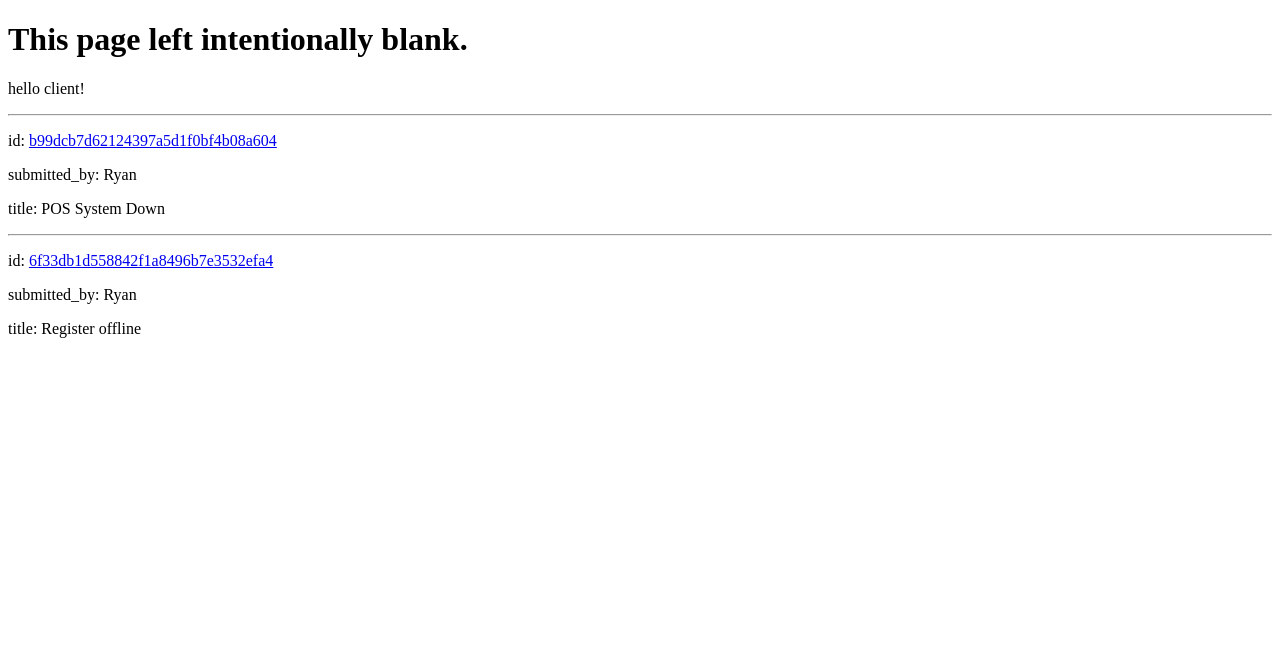
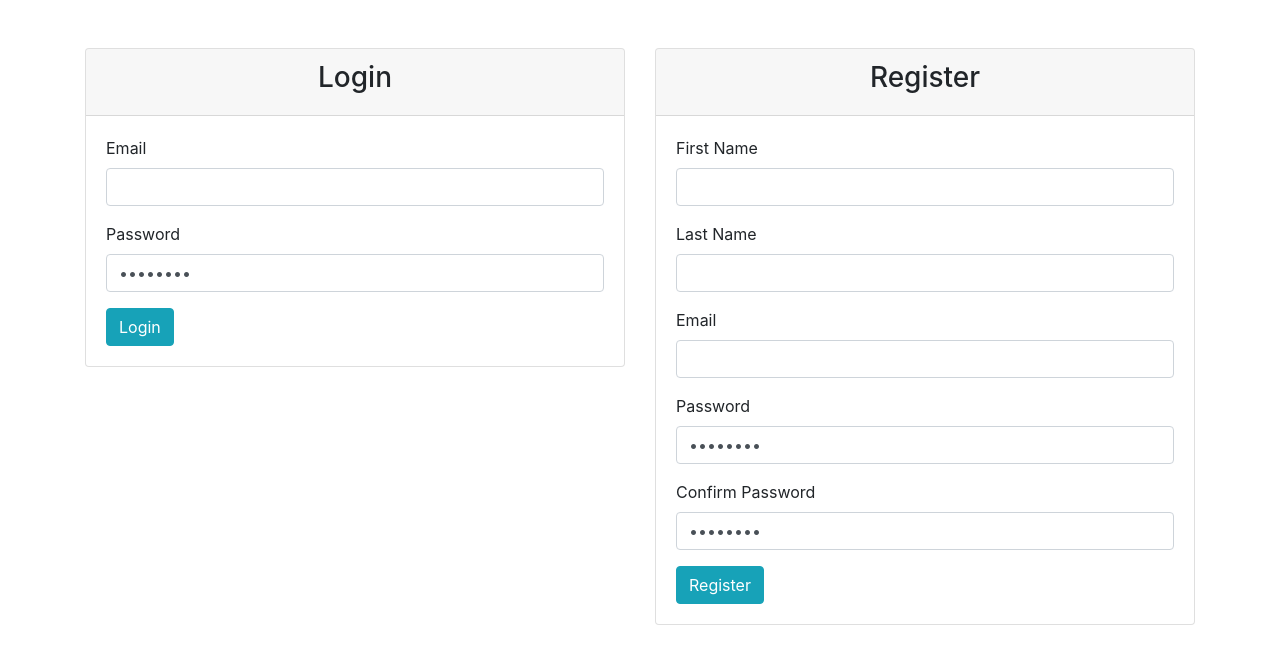
Before and after one commit to ryan-friesen/ticket_proj, a Django app: page / in a window 1280 px wide. Shown: the top 664 px of the page. Run offline with Django 3.2, Linux system fonts and the light colour scheme; some libraries are stand-ins or nearby versions.

Commit message:
remove test code and add initial login reg setup

```diff
--- a/server/ticket_app/templates/index.html
+++ /dev/null
@@ -1,42 +0,0 @@
-<!DOCTYPE html>
-<html lang="en">
-
-<head>
-  <meta charset="UTF-8">
-  <meta name="viewport" content="width=device-width, initial-scale=1.0">
-  <meta http-equiv="X-UA-Compatible" content="ie=edge">
-  <title>Login :: TicketApp</title>
-</head>
-
-<body>
-  <h1>
-    This page left intentionally blank.
-  </h1>
-  <p>
-    {{ msg }}
-  </p>
-  <div>
-
-    {% for ticket in tickets %}
-    <hr>
-    <div>
-      <p>
-        id:
-        <a href="/tickets/{{ ticket.id }}">
-          {{ ticket.id }}
-        </a>
-      </p>
-      <p>
-        submitted_by: {{ ticket.submitted_by }}
-      </p>
-      <p>
-        title: {{ ticket.title }}
-      </p>
-    </div>
-
-    {% endfor %}
-
-  </div>
-</body>
-
-</html>
--- a/server/ticket_app/templates/guest.html
+++ b/server/ticket_app/templates/ticket_app/dashboard.html
@@ -9,7 +9,7 @@
 </head>
 
 <body>
-  welcome {{ guest }}
+  <p>Dashboard</p>
 </body>
 
 </html>
--- /dev/null
+++ b/server/ticket_app/templates/ticket_app/index.html
@@ -0,0 +1,86 @@
+<!DOCTYPE html>
+<html lang="en">
+
+<head>
+  <meta charset="UTF-8">
+  <meta name="viewport" content="width=device-width, initial-scale=1.0">
+  <meta http-equiv="X-UA-Compatible" content="ie=edge">
+  <title>Login :: TicketApp</title>
+  <link rel="stylesheet" href="https://maxcdn.bootstrapcdn.com/bootstrap/4.0.0/css/bootstrap.min.css"
+    integrity="sha384-Gn5384xqQ1aoWXA+058RXPxPg6fy4IWvTNh0E263XmFcJlSAwiGgFAW/dAiS6JXm" crossorigin="anonymous">
+
+</head>
+
+<body>
+  <div class="container pt-5">
+    <div class="row">
+      <div class="col">
+        <div class="card shadow">
+          <div class="card-header">
+            <h3 class="text-center">Login</h3>
+          </div>
+          <div class="card-body">
+            <form action="" method="POST">
+              {% csrf_token %}
+
+              <div class="form-group">
+                <label>Email</label>
+                <input class="form-control" name="email">
+              </div>
+
+              <div class="form-group">
+                <label>Password</label>
+                <input class="form-control" type="password" value="asdfasdf" name="password">
+              </div>
+
+              <button class="btn btn-info" type="submit">Login</button>
+            </form>
+          </div>
+        </div>
+      </div>
+
+      <div class="col">
+        <div class="card shadow">
+          <div class="card-header">
+            <h3 class="text-center">Register</h3>
+          </div>
+          <div class="card-body">
+            <form action="/users/register" method="POST">
+              {% csrf_token %}
+
+              <div class="form-group">
+                <label>First Name</label>
+                <input class="form-control" name="first_name">
+              </div>
+
+              <div class="form-group">
+                <label>Last Name</label>
+                <input class="form-control" name="last_name">
+              </div>
+
+              <div class="form-group">
+                <label>Email</label>
+                <input class="form-control" name="email">
+              </div>
+
+              <div class="form-group">
+                <label>Password</label>
+                <input class="form-control" type="password" value="asdfasdf" name="password">
+              </div>
+
+              <div class="form-group">
+                <label>Confirm Password</label>
+                <input class="form-control" type="password" value="asdfasdf" name="password_confirm">
+              </div>
+
+              <button class="btn btn-info" type="submit">Register</button>
+            </form>
+          </div>
+        </div>
+      </div>
+    </div>
+  </div>
+
+</body>
+
+</html>
--- a/server/ticket_app/urls.py
+++ b/server/ticket_app/urls.py
@@ -5,7 +5,6 @@ from . import views
 # NO LEADING SLASHES
 urlpatterns = [
     path('', views.index, name='index'),
-    path('guest/<str:guest_name>', views.guest, name='guest'),
-
-    path('tickets/<str:ticket_id>', views.ticket_info, name='ticket_info'),
+    path('users/register', views.register, name='register'),
+    path('users/dashboard', views.dashboard, name='dashboard'),
 ]
--- a/server/ticket_app/views.py
+++ b/server/ticket_app/views.py
@@ -1,51 +1,13 @@
 from django.shortcuts import render, redirect
-import uuid
-
-all_tickets = [
-    {
-        'id': uuid.uuid4().hex,
-        'submitted_by': 'Ryan',
-        'title': 'POS System Down',
-        'description': 'The POS system is down',
-    },
-    {
-        'id': uuid.uuid4().hex,
-        'submitted_by': 'Ryan',
-        'title': 'Register offline',
-        'description': 'The register says register is offline! Please advise.',
-    },
-]
 
 
 def index(request):
-
-    context = {
-        'msg': 'hello client!',
-        'tickets': all_tickets
-    }
-
-    return render(request, 'index.html', context)
+    return render(request, "ticket_app/index.html")
 
 
-def guest(request, guest_name):
-
-    context = {
-        'guest': guest_name
-    }
-
-    return render(request, 'guest.html', context)
+def register(request):
+    return redirect("/users/dashboard")
 
 
-def ticket_info(request, ticket_id):
-
-    selected_ticket = None
-
-    for ticket in all_tickets:
-        if ticket['id'] == ticket_id:
-            selected_ticket = ticket
-
-    context = {
-        'ticket': selected_ticket
-    }
-
-    return render(request, 'ticket_info.html', context)
+def dashboard(request):
+    return render(request, 'ticket_app/dashboard.html')
```
Also changed, not shown: server/ticket_app/templates/ticket_info.html (deleted, +0 -28 lines).
